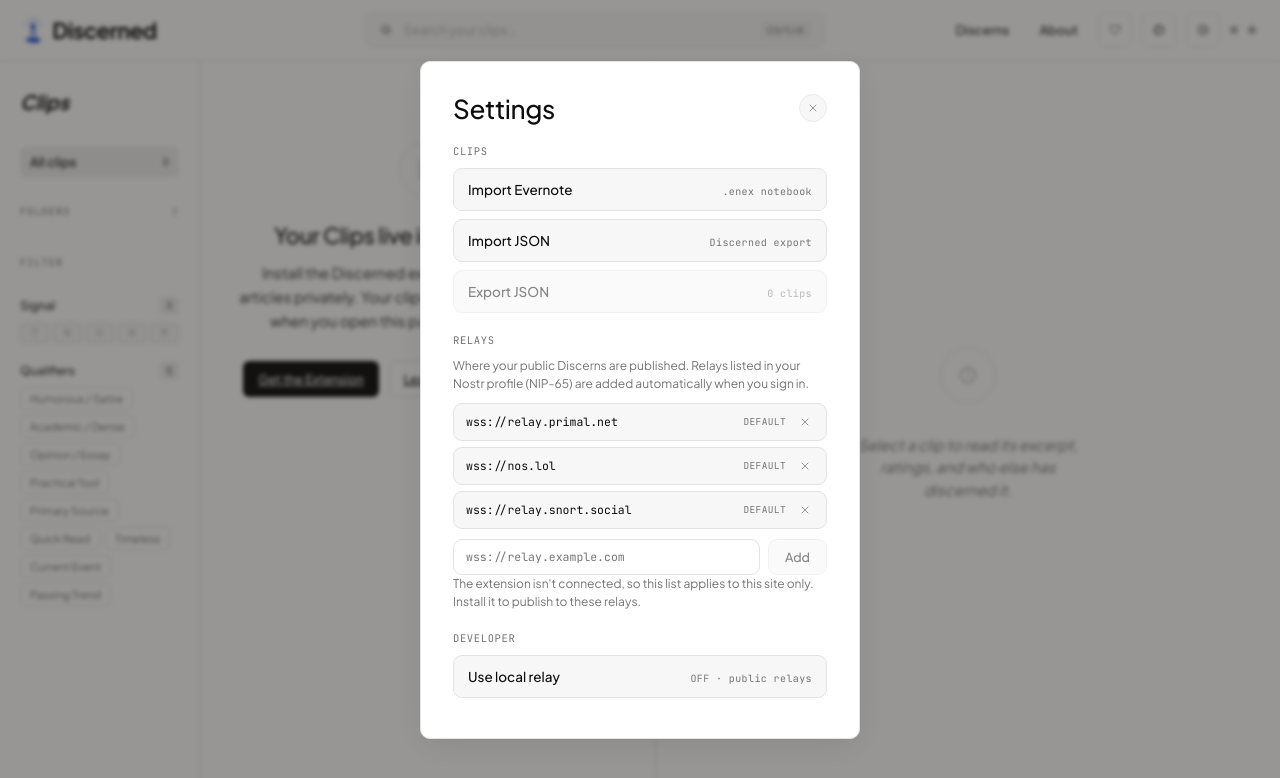
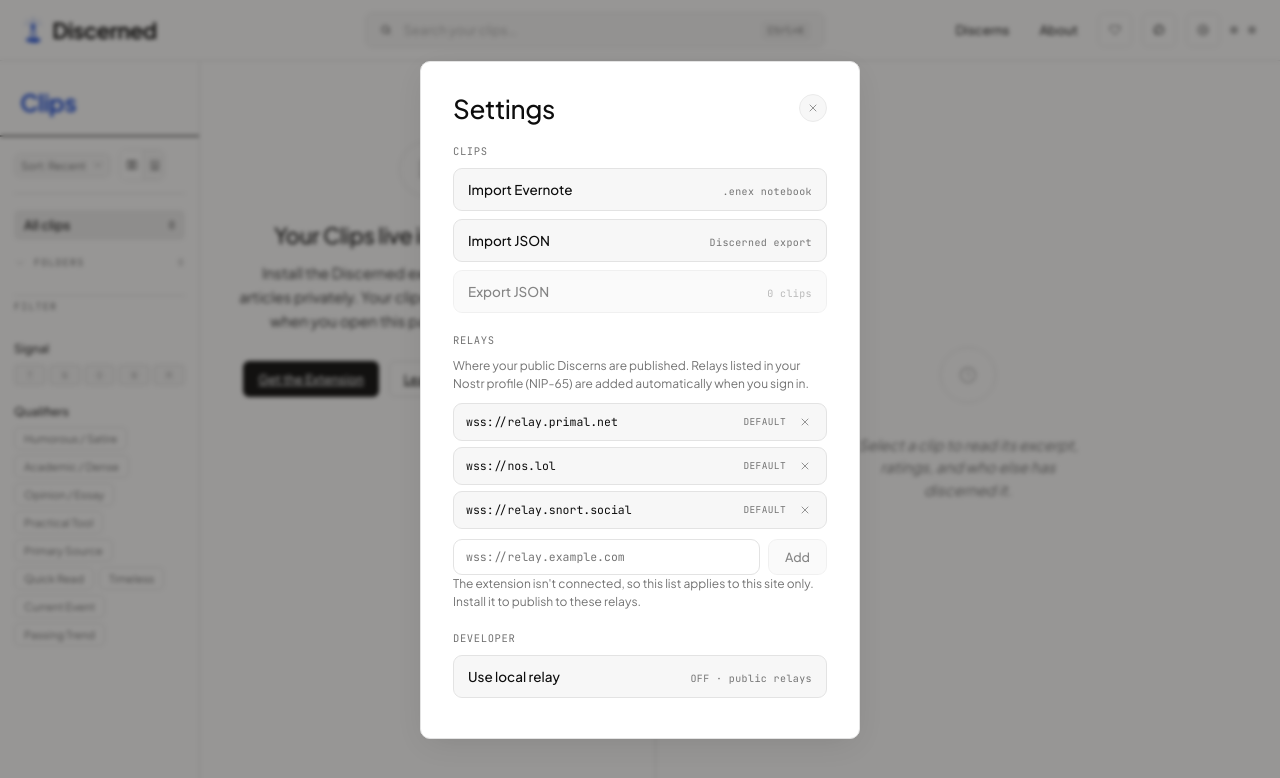
Before and after one commit to steveja42/discerned, a Next.js app in the folder discerned-web/: page /clips in a window 1280 px wide. Both pictures are taken after a click on the button 1203 px from the left and 30 px from the top of the page. Shown: the top 778 px of the page. Built offline with nearby package versions, Linux system fonts and the light colour scheme.

Commit message:
Add sorting, stream view, and full screen view to clips.

```diff
--- a/discerned-web/app/globals.css
+++ b/discerned-web/app/globals.css
@@ -501,26 +501,48 @@
 /* Sidebar */
 .sidebar {
   border-right: 1px solid var(--rule);
-  padding: 28px 20px;
-  display: flex; flex-direction: column; gap: 28px;
+  padding: 28px 0;
+  display: flex; flex-direction: column;
+  overflow: hidden;
+}
+.sidebar-head {
+  flex-shrink: 0;
+  padding: 0 20px 20px;
+  border-bottom: 2px solid var(--ink-3);
+}
+.sidebar-head .feed-title {
+  font-size: 22px;
+}
+.sidebar-scroll {
+  flex: 1;
+  min-height: 0;
   overflow-y: auto;
   scrollbar-color: var(--rule) transparent;
-}
-.sidebar-head {
-  display: flex; flex-direction: column; gap: 12px;
-}
-.sidebar-head .feed-title {
-  font-size: 22px;
-}
-.sidebar-head .feed-controls {
+  padding: 12px 14px 0;
+  display: flex; flex-direction: column; gap: 16px;
+}
+.sidebar-scroll .feed-controls {
   flex-wrap: wrap;
-  padding: 6px 0;
+  padding-bottom: 12px;
+  border-bottom: 1px solid var(--rule);
+}
+.sidebar-scroll .sort {
+  font-size: 11px;
+  padding: 5px 6px;
+}
+.sidebar-scroll .density button {
+  width: 22px;
+}
+.sidebar-scroll > .side-section-label,
+.sidebar-scroll .filters > .side-section-label {
+  padding-top: 4px;
   border-top: 1px solid var(--rule);
-  border-bottom: 1px solid var(--rule);
-}
-.sidebar-head .sort {
-  font-size: 11px;
-  padding: 5px 8px;
+}
+/* Directly under the Sort/View row, .feed-controls' own bottom rule is already
+   the separator — a second rule right below it read as a doubled line. */
+.sidebar-scroll .feed-controls + .side-section-label {
+  padding-top: 0;
+  border-top: 0;
 }
 .side-section-label {
   font-family: var(--mono);
--- a/discerned-web/components/clips/Library.tsx
+++ b/discerned-web/components/clips/Library.tsx
@@ -16,9 +16,12 @@
 }
 import ClipRow from '@/components/feed/ClipRow';
 import DetailPanel from '@/components/feed/DetailPanel';
+import ViewControls, { type SortOrder, type ViewMode } from '@/components/feed/ViewControls';
 import LibraryEmpty from './LibraryEmpty';
 import BulkActionBar from './BulkActionBar';
 import ResizableLayout from '@/components/layout/ResizableLayout';
+import CollapsibleSection from '@/components/layout/CollapsibleSection';
+import { useSidebarSections } from '@/hooks/useSidebarSections';
 import { exportClipsJson } from '@/lib/export-utils';
 
 interface SidebarLocalProps {
@@ -34,12 +37,24 @@
   allCategories: Record<string, { label: string; hue: number }>;
   onDeleteCategory: (key: string) => void;
   onSelectAllInCategory: (key: string) => void;
+  sortOrder: SortOrder;
+  setSortOrder: (o: SortOrder) => void;
+  viewMode: ViewMode;
+  setViewMode: (m: ViewMode) => void;
 }
 
-function SidebarLocal({ activeCat, setActiveCat, catCounts, totalCount, activeSignals, toggleSignal, activeQuals, toggleQual, qualOptions, allCategories, onDeleteCategory, onSelectAllInCategory }: SidebarLocalProps) {
+function SidebarLocal({ activeCat, setActiveCat, catCounts, totalCount, activeSignals, toggleSignal, activeQuals, toggleQual, qualOptions, allCategories, onDeleteCategory, onSelectAllInCategory, sortOrder, setSortOrder, viewMode, setViewMode }: SidebarLocalProps) {
+  const { open, toggle } = useSidebarSections();
+
   return (
     <aside className="sidebar">
-      <div className="side-section-label" style={{ fontSize: '1.25rem', fontFamily: 'var(--serif)', fontStyle: 'italic', fontWeight: 700, letterSpacing: 0, textTransform: 'none', color: 'var(--ink)', marginBottom: '0.3rem' }}>Clips</div>
+      <div className="sidebar-head">
+        <h1 className="feed-title"><em>Clips</em></h1>
+      </div>
+
+      <div className="sidebar-scroll">
+        <ViewControls sortOrder={sortOrder} setSortOrder={setSortOrder} viewMode={viewMode} setViewMode={setViewMode} />
+
         <div>
           <ul className="nav-list">
             <li
@@ -51,10 +66,12 @@
           </ul>
         </div>
 
-      <div>
-        <div className="side-section-label">
-          Folders <span className="count">{Object.keys(allCategories).length}</span>
-        </div>
+        <CollapsibleSection
+          title="Folders"
+          badge={<span className="count">{Object.keys(allCategories).length}</span>}
+          open={open.folders}
+          onToggle={() => toggle('folders')}
+        >
           <ul className="nav-list folder-list">
             {Object.entries(allCategories).map(([key, cat]) => {
               const c = catCounts[key] ?? 0;
@@ -99,14 +116,13 @@
               );
             })}
           </ul>
-      </div>
+        </CollapsibleSection>
 
         <div className="filters">
           <div className="side-section-label">Filter</div>
           <div className="axis-filter">
             <div className="axis-filter-head">
               <span>Signal</span>
-            <span className="axis-letter">S</span>
             </div>
             <div className="axis-range">
               {SIGNAL_LEVELS.map((lvl) => (
@@ -125,7 +141,6 @@
             <div className="axis-filter">
               <div className="axis-filter-head">
                 <span>Qualifiers</span>
-              <span className="axis-letter">Q</span>
               </div>
               <div className="cat-filter">
                 {qualOptions.map((qual) => (
@@ -140,6 +155,7 @@
               </div>
             </div>
           )}
+        </div>
       </div>
     </aside>
   );
@@ -158,6 +174,8 @@
   const [activeQuals, setActiveQuals] = useState<string[]>([]);
   const [selectedId, setSelectedId] = useState<string | null>(initialClipId ?? null);
   const [selectedIds, setSelectedIds] = useState<Set<string>>(new Set());
+  const [sortOrder, setSortOrder] = useState<SortOrder>('recent');
+  const [viewMode, setViewMode] = useState<ViewMode>('list');
 
   // Reacts to the extension deep-linking at a specific clip (NAVIGATE_TO_CLIP over
   // the bridge). This is a genuine external-event handler: it must both move the
@@ -208,7 +226,15 @@
     [clips, activeCat, activeSignals, activeQuals, q],
   );
 
-  const selected = filtered.find((c) => c.capture.id === selectedId) ?? filtered[0] ?? null;
+  const sorted = useMemo(() => {
+    const copy = [...filtered];
+    copy.sort((a, b) => sortOrder === 'recent'
+      ? b.capture.timestamp - a.capture.timestamp
+      : a.capture.timestamp - b.capture.timestamp);
+    return copy;
+  }, [filtered, sortOrder]);
+
+  const selected = sorted.find((c) => c.capture.id === selectedId) ?? sorted[0] ?? null;
 
   const catCounts = useMemo(() => {
     const m: Record<string, number> = {};
@@ -247,7 +273,7 @@
 
     if (isShift && lastClickedId.current) {
       // Range select: select all clips between lastClickedId and id.
-      const ids = filtered.map((c) => c.capture.id);
+      const ids = sorted.map((c) => c.capture.id);
       const a = ids.indexOf(lastClickedId.current);
       const b = ids.indexOf(id);
       if (a !== -1 && b !== -1) {
@@ -333,11 +359,11 @@
           <LibraryEmpty />
         ) : !bridgePresent ? (
           <div className="feed-empty">Waiting for extension…</div>
-        ) : filtered.length === 0 ? (
+        ) : sorted.length === 0 ? (
           <div className="feed-empty">{q ? `No clips match "${searchQuery}".` : 'No clips match these filters.'}</div>
         ) : (
           <div className="feed-list">
-            {filtered.map((clip, i) => (
+            {sorted.map((clip, i) => (
               <ClipRow
                 key={clip.capture.id ?? i}
                 clip={clip}
@@ -361,6 +387,31 @@
     </main>
   );
 
+  const streamContent = (
+    <div className="detail-stream">
+      <div className="detail-stream-scroll">
+        {showEmpty ? (
+          <LibraryEmpty />
+        ) : !bridgePresent ? (
+          <div className="feed-empty">Waiting for extension…</div>
+        ) : sorted.length === 0 ? (
+          <div className="feed-empty">{q ? `No clips match "${searchQuery}".` : 'No clips match these filters.'}</div>
+        ) : (
+          sorted.map((clip, i) => (
+            <DetailPanel
+              key={clip.capture.id ?? i}
+              clip={clip}
+              onDelete={handleSingleDelete}
+              onUpdateNote={updateClipNote}
+              bodies={bodies}
+              onBodyFetched={setClipBody}
+            />
+          ))
+        )}
+      </div>
+    </div>
+  );
+
   return (
     <div className="app">
       <ResizableLayout
@@ -378,10 +429,16 @@
             allCategories={allCategories}
             onDeleteCategory={handleDeleteCategory}
             onSelectAllInCategory={handleSelectAllInCategory}
+            sortOrder={sortOrder}
+            setSortOrder={setSortOrder}
+            viewMode={viewMode}
+            setViewMode={setViewMode}
           />
         }
         feed={feedContent}
-        detail={
+        detail={viewMode === 'focus'
+          ? streamContent
+          : (
             <DetailPanel
               clip={selected}
               onDelete={handleSingleDelete}
@@ -389,7 +446,8 @@
               bodies={bodies}
               onBodyFetched={setClipBody}
             />
-        }
+          )}
+        showFeed={viewMode === 'list'}
         initialSidebarWidth={200}
       />
     </div>
--- /dev/null
+++ b/discerned-web/components/feed/ViewControls.tsx
@@ -0,0 +1,50 @@
+// Sort + List/Stream view toggle row, shared by the Discerns feed and the private
+// Library sidebar. 'list' shows sidebar + item list + a single detail pane; 'focus'
+// (Stream) hides the item list and shows every filtered item's full detail, stacked
+// and scrollable.
+
+'use client';
+
+export type SortOrder = 'recent' | 'oldest';
+export type ViewMode = 'list' | 'focus';
+
+interface ViewControlsProps {
+  sortOrder: SortOrder;
+  setSortOrder: (o: SortOrder) => void;
+  viewMode: ViewMode;
+  setViewMode: (m: ViewMode) => void;
+}
+
+function Icon({ name }: { name: 'chevdown' | 'list' | 'stack' }) {
+  const paths: Record<string, React.ReactNode> = {
+    chevdown: <polyline points="6 9 12 15 18 9" />,
+    list: <><rect x="3" y="4" width="8" height="16" rx="1.5" /><rect x="13" y="4" width="8" height="16" rx="1.5" /></>,
+    stack: <><rect x="4" y="3" width="16" height="6" rx="1.5" /><rect x="4" y="11" width="16" height="6" rx="1.5" /><rect x="4" y="19" width="16" height="2.5" rx="1.25" /></>,
+  };
+  return (
+    <svg className="icon-sm" viewBox="0 0 24 24" fill="none" stroke="currentColor" strokeLinecap="round" strokeLinejoin="round">
+      {paths[name]}
+    </svg>
+  );
+}
+
+export default function ViewControls({ sortOrder, setSortOrder, viewMode, setViewMode }: ViewControlsProps) {
+  return (
+    <div className="feed-controls">
+      <button
+        className="sort"
+        onClick={() => setSortOrder(sortOrder === 'recent' ? 'oldest' : 'recent')}
+      >
+        Sort: {sortOrder === 'recent' ? 'Recent' : 'Oldest'} <Icon name="chevdown" />
+      </button>
+      <div className="density">
+        <button className={viewMode === 'list' ? 'active' : ''} onClick={() => setViewMode('list')} title="List view">
+          <Icon name="list" />
+        </button>
+        <button className={viewMode === 'focus' ? 'active' : ''} onClick={() => setViewMode('focus')} title="Stream view (full detail, scrollable)">
+          <Icon name="stack" />
+        </button>
+      </div>
+    </div>
+  );
+}
--- a/discerned-web/hooks/useSidebarSections.ts
+++ b/discerned-web/hooks/useSidebarSections.ts
@@ -9,7 +9,7 @@
 
 const STORAGE_KEY = 'discerned.sidebarSections';
 
-export type SectionId = 'view' | 'following' | 'publishers' | 'signal' | 'qualifiers' | 'category';
+export type SectionId = 'view' | 'following' | 'publishers' | 'signal' | 'qualifiers' | 'category' | 'folders';
 
 // The long sections start closed so the short ones stay reachable without scrolling
 // the 200px column.
@@ -20,6 +20,7 @@
   signal: true,
   qualifiers: false,
   category: false,
+  folders: true,
 };
 
 const SECTION_IDS = Object.keys(DEFAULTS) as SectionId[];
```
Also changed, not shown: discerned-web/components/feed/CastFeed.tsx (+13 -42 lines), 2 other files (tests, documents, lock files or other folders). Lines whose indentation alone changed are shown as unchanged.
